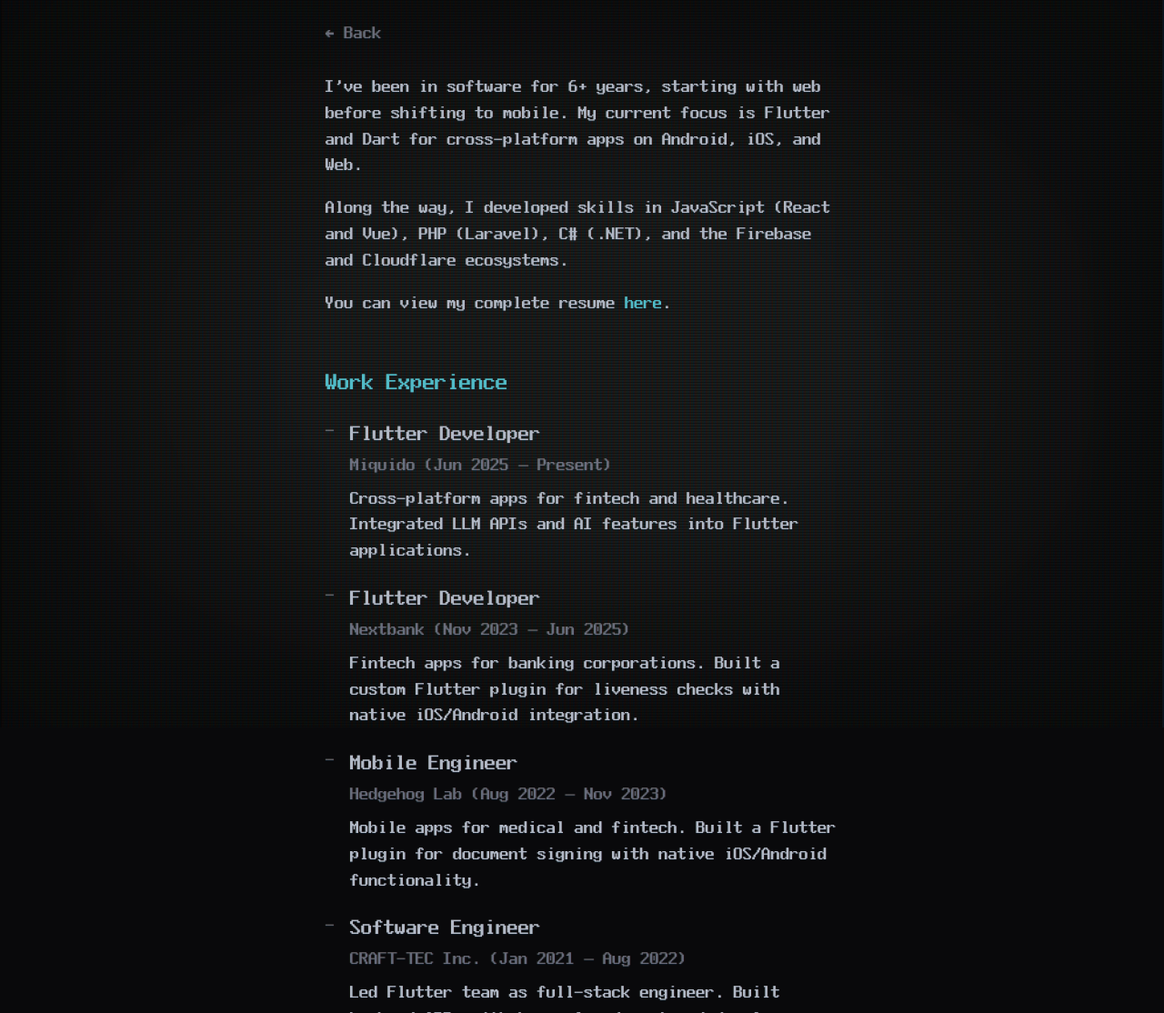
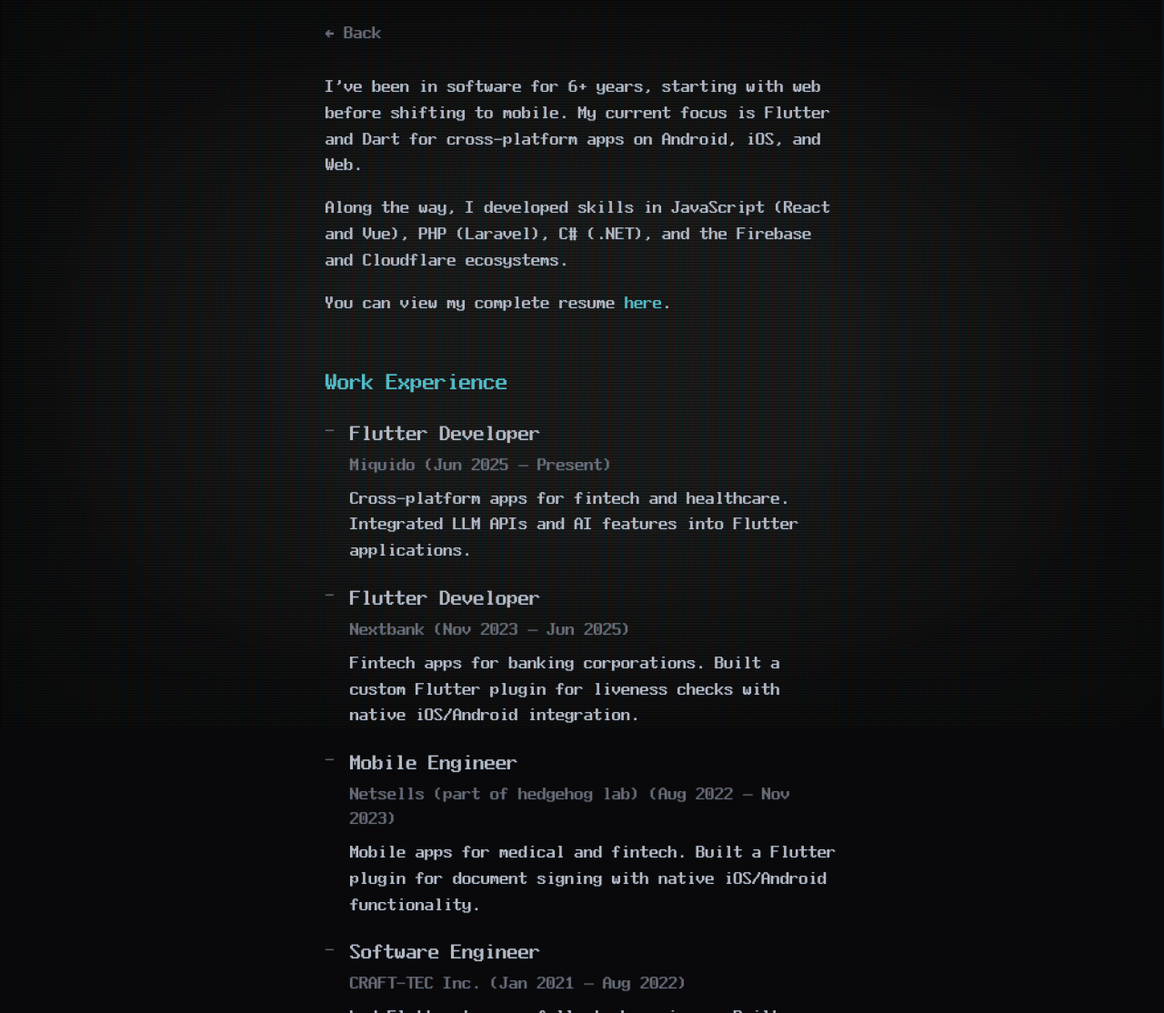
Before and after one commit to photosunthesis/sun-envidiado-website-astro, an Astro site: page /work in a window 1280 px wide. Shown: the top 1114 px of the page at 91% size. Built offline with nearby package versions, Linux system fonts and the light colour scheme; Astro itself is replaced by a stand-in of ours; some packages are replaced by stand-ins of ours.

Commit message:
feat: 💬 update work experience company name and refresh resume PDF

```diff
--- a/src/pages/work/index.astro
+++ b/src/pages/work/index.astro
@@ -56,7 +56,7 @@
   },
   {
     period: 'Aug 2022 — Nov 2023',
-    company: 'Hedgehog Lab',
+    company: 'Netsells (part of hedgehog lab)',
     role: 'Mobile Engineer',
     description:
       'Mobile apps for medical and fintech. Built a Flutter plugin for document signing with native iOS/Android functionality.',
```
Also changed, not shown: 1 other file.
